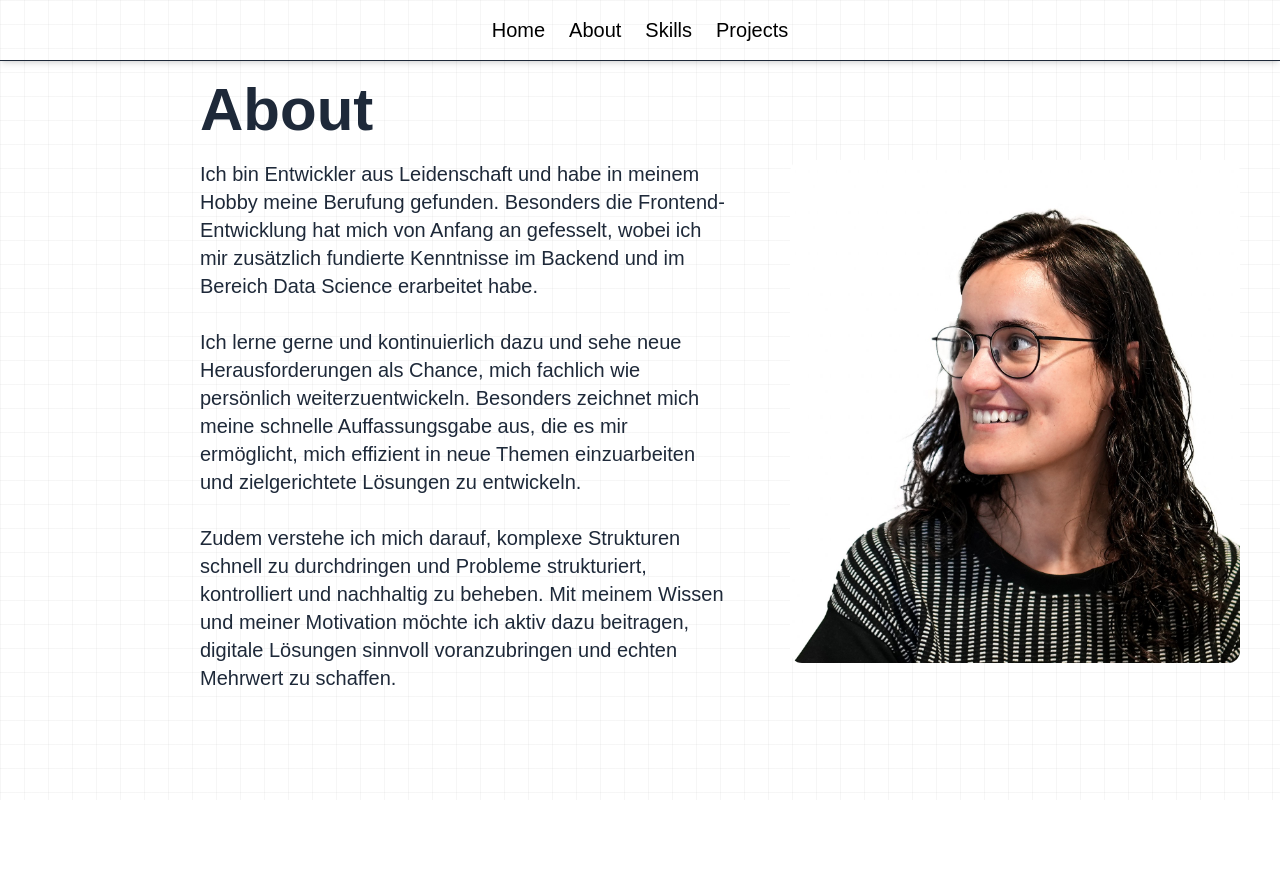
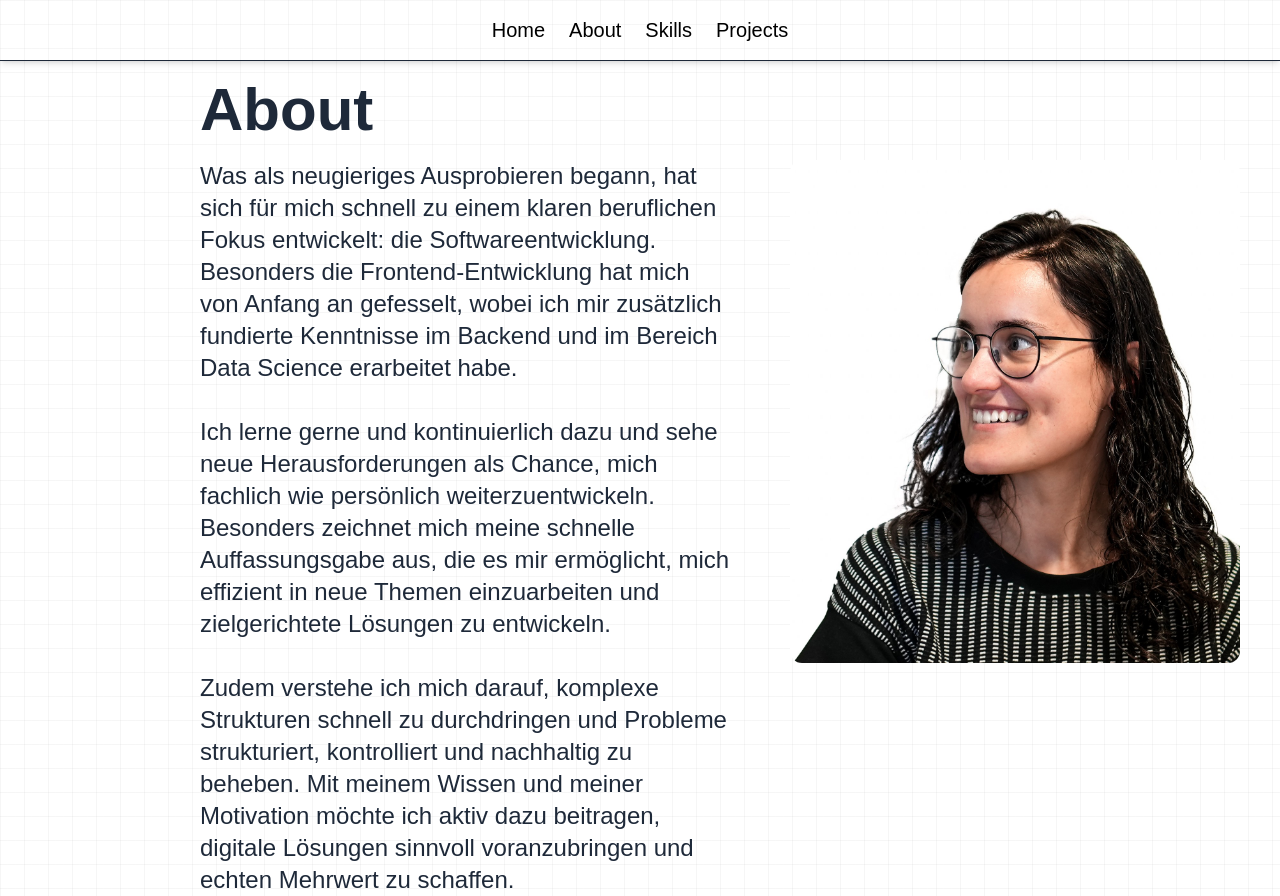
Before and after one commit to EllieZartmann/zartmann, a Next.js app: page /about in a window 1280 px wide. Before the commit the page ends 800 px from the top, so only its background shows below. Built offline with nearby package versions, Linux system fonts and the light colour scheme; a web font is replaced by a local one.

Commit message:
about text

```diff
--- a/app/about/page.tsx
+++ b/app/about/page.tsx
@@ -13,9 +13,10 @@ export default function About() {
     >
         <h1 className="pt-20 mb-5 ml-50 text-6xl font-bold ">About</h1>
       <div className="h-auto w-full flex gap-5">
-        <p className=" text-xl w-full ml-50">
+        <p className=" text-2xl w-full ml-50">
 
-        Ich bin Entwickler aus Leidenschaft und habe in meinem Hobby meine Berufung gefunden.
+        Was als neugieriges Ausprobieren begann, hat sich für mich schnell zu
+        einem klaren beruflichen Fokus entwickelt: die Softwareentwicklung.
         Besonders die Frontend-Entwicklung hat mich von Anfang an gefesselt,
         wobei ich mir zusätzlich fundierte Kenntnisse im Backend und im Bereich Data Science erarbeitet habe.
         <br /> <br />
```
